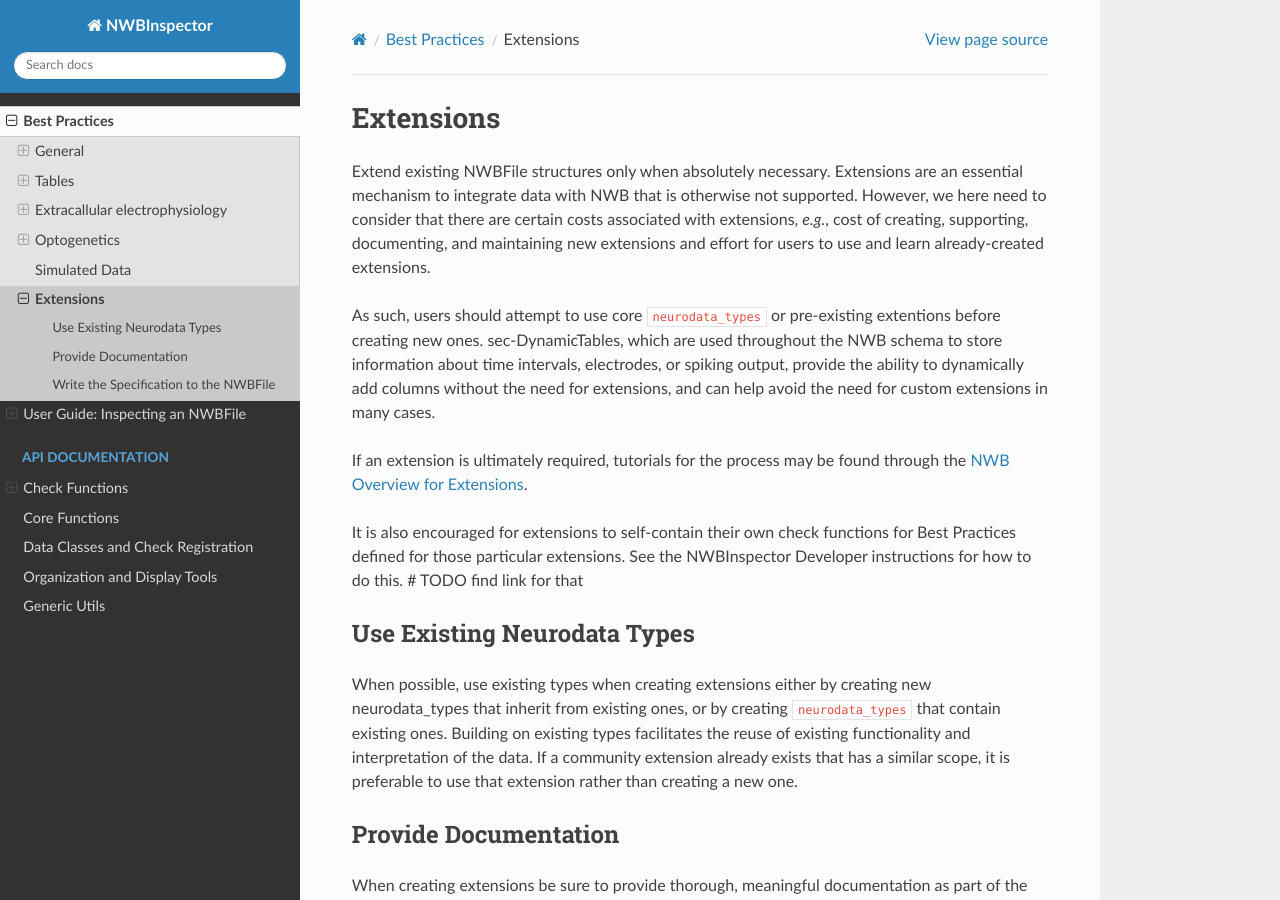
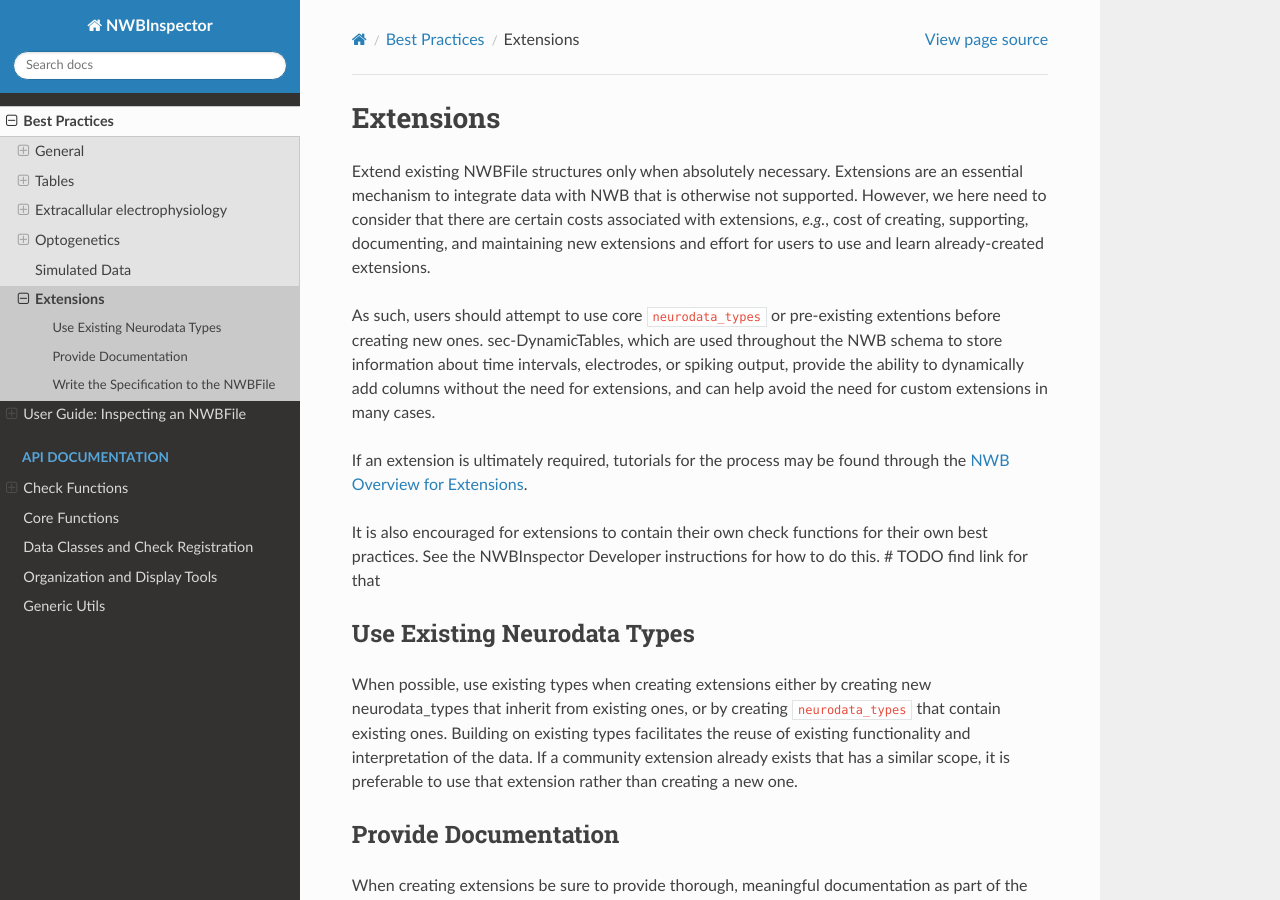
Before and after one commit to NeurodataWithoutBorders/nwbinspector, a Sphinx documentation site: the page built from docs/best_practices/extensions.rst, in a window 1280 px wide and 900 px high. Built offline with Sphinx 7.4.7 and the Read the Docs theme 2.0.0, drawn with Linux system fonts in a browser that asks for light colours; pages that are not in the unit, such as notebooks, are missing from menus.

Commit message:
Update docs/best_practices/extensions.rst
Co-authored-by: Ben Dichter <ben.dichter@gmail.com>

```diff
--- a/docs/best_practices/extensions.rst
+++ b/docs/best_practices/extensions.rst
@@ -14,8 +14,7 @@
 If an extension is ultimately required, tutorials for the process may be found through the
 :nwb-overview:`NWB Overview for Extensions <extensions_tutorial/extensions_tutorial_home.html>`.
 
-It is also encouraged for extensions to self-contain their own check functions for Best Practices defined for those
-particular extensions. See the NWBInspector Developer instructions for how to do this.  # TODO find link for that
+It is also encouraged for extensions to contain their own check functions for their own best practices. See the NWBInspector Developer instructions for how to do this.  # TODO find link for that
 
 
 
```
